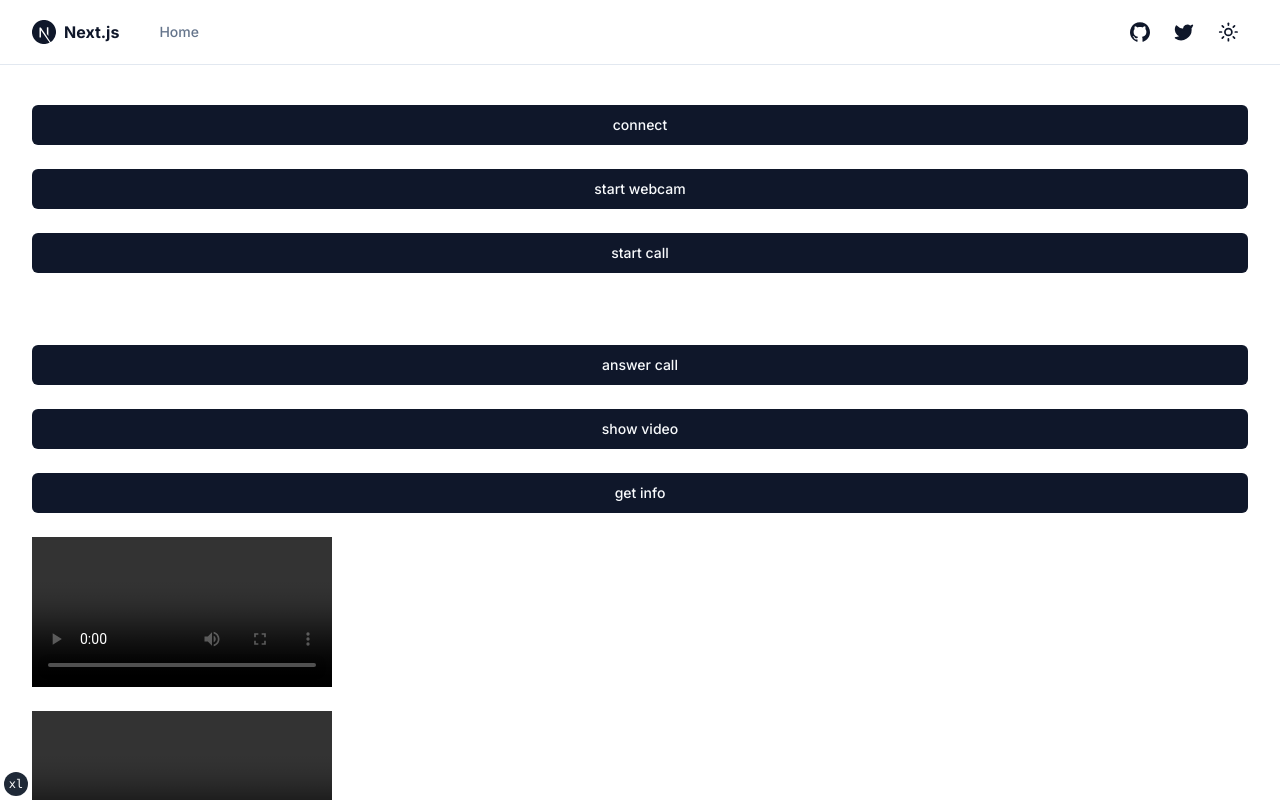
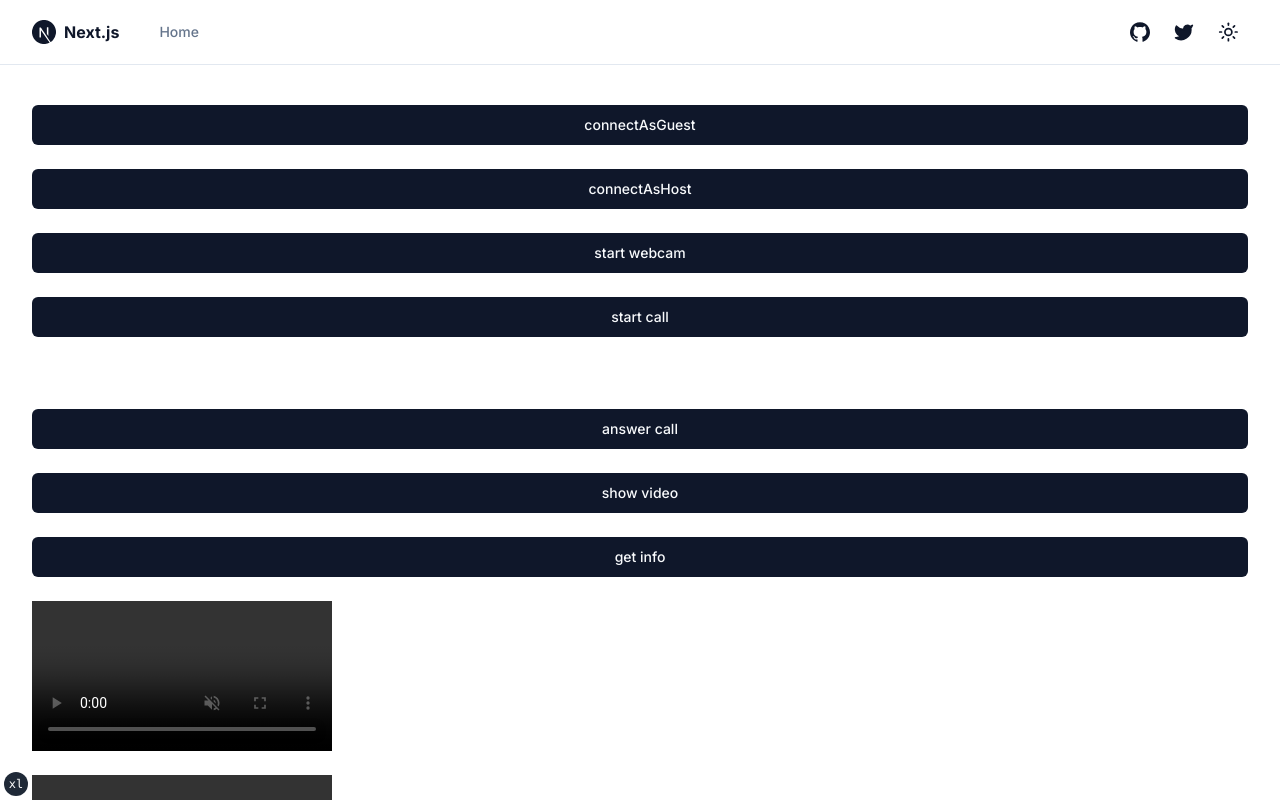
Before and after one commit to calvinusesyourcode/shh, a Next.js app: page / in a window 1280 px wide. Shown: the top 800 px of the page. Built offline with nearby package versions, Linux system fonts and the light colour scheme.

Commit message:
unstable: trying to automate

```diff
--- a/components/webcall.tsx
+++ b/components/webcall.tsx
@@ -3,7 +3,7 @@
 import { Button } from "@/components/ui/button"
 import { servers } from "@/lib/context";
 import { db } from "@/lib/firebase";
-import { collection, doc, setDoc, onSnapshot, getDoc, updateDoc, addDoc } from "firebase/firestore";
+import { collection, doc, setDoc, onSnapshot, getDoc, updateDoc, addDoc, serverTimestamp, query, orderBy, limit, getDocs } from "firebase/firestore";
 
 
 export function Webcall() {
@@ -135,24 +135,188 @@ export function Webcall() {
   }
   const getInfoPls = async () => {
     const theirWebcam: HTMLVideoElement = document.getElementById("their-webcam") as HTMLVideoElement;
-    console.log(theirWebcam.srcObject);
+    let docId;
+    (await getDocs(query(collection(db, 'calls'), orderBy("createdAt","desc"), limit(1)))).forEach((doc => {docId = doc.id}))
+    console.log(docId);
+    }
+
+  const connectAsGuest = async () => {
+    // await startWebcam()
+    pc = new RTCPeerConnection(servers);
+    localStream = await navigator.mediaDevices.getUserMedia({ video: true, audio: true});
+    remoteStream = new MediaStream();
+
+    localStream.getTracks().forEach((track: any) => {
+      pc.addTrack(track, localStream);
+    });
+
+    pc.ontrack = (e: any) => {
+      e.streams[0].getTracks().forEach((track: any) => {
+        console.log("TRYING TO DISPLAY REMOTE STREAM");
+        console.log(track);
+        const hello = remoteStream.addTrack(track);
+        console.log(hello)
+      });
+    }
+    const myWebcam: HTMLVideoElement = document.getElementById("my-webcam") as HTMLVideoElement;
+
+
+    console.log(localStream);
+    console.log(remoteStream);
+    myWebcam.srcObject = localStream;
+    myWebcam.play().catch(error => {
+      console.error(error)
+    });
+    // await answerCall()
+    let callId;
+    (await getDocs(query(collection(db, 'calls'), orderBy("createdAt","desc"), limit(1)))).forEach((doc => {callId = doc.id}))
+    const callInputField: HTMLInputElement = document.getElementById("callInputField") as HTMLInputElement;
+    // callId = "DVBaSUUxPefEmai9B9Fd"
+    if (callId) {callInputField.value = callId}
+    if (!callId) {
+        console.error("callId not found")
+    }
+    const callDoc = doc(collection(db, 'calls'), callId)
+    // const callDocs = query(collection(db, 'calls'))
+    // for (let i = 0, l = callDocs.length; i++) {}
+
+    const answerCandidates = collection(callDoc, 'answerCandidates');
+    const offerCandidates = collection(callDoc, 'offerCandidates');
+
+    pc.onicecandidate = async (event: any) => {
+      if (event.candidate) {
+        console.log({event_candidate2: event.candidate})
+        await setDoc(doc(answerCandidates), {...event.candidate.toJSON()})
+      }
+    }
+
+    const callData: any = (await getDoc(callDoc)).data();
+    const offerDescription = callData.offer;
+    await pc.setRemoteDescription(new RTCSessionDescription(offerDescription));
+
+    const answerDescription = await pc.createAnswer();
+    await pc.setLocalDescription(answerDescription);
+
+    const answer = {
+      type: answerDescription.type,
+      sdp: answerDescription.sdp,
+    };
+
+    await updateDoc(callDoc, {answer});
+
+    onSnapshot(offerCandidates, (snapshot) => {
+      snapshot.docChanges().forEach((change) => {
+        console.log(change);
+        if (change.type === 'added') {
+          console.log({change_doc_data_2: change.doc.data()})
+          let data = change.doc.data();
+          pc.addIceCandidate(new RTCIceCandidate(data));
+        }
+      })
+    })
+    // await showVideo()
+    console.log("PROVING TRACKS ARE AVAILABLE");
+    console.log(remoteStream.getTracks());
+    console.log(remoteStream);
+    const theirWebcam: HTMLVideoElement = document.getElementById("their-webcam") as HTMLVideoElement;
+    theirWebcam.srcObject = remoteStream;
+
+    theirWebcam.play().catch(error => {
+      console.error(error)
+    });
   }
+  const connectAsHost = async () => {
+    //startWebcam
+    pc = new RTCPeerConnection(servers);
+    localStream = await navigator.mediaDevices.getUserMedia({ video: true, audio: true});
+    remoteStream = new MediaStream();
 
-  const connect = async () => {
-    await answerCall()
-    await showVideo()
+    localStream.getTracks().forEach((track: any) => {
+      pc.addTrack(track, localStream);
+    });
+
+    pc.ontrack = (e: any) => {
+      e.streams[0].getTracks().forEach((track: any) => {
+        console.log("TRYING TO DISPLAY REMOTE STREAM");
+        console.log(track);
+        const hello = remoteStream.addTrack(track);
+        console.log(hello)
+      });
+    }
+    const myWebcam: HTMLVideoElement = document.getElementById("my-webcam") as HTMLVideoElement;
+
+
+    console.log(localStream);
+    console.log(remoteStream);
+    myWebcam.srcObject = localStream;
+    myWebcam.play().catch(error => {
+      console.error(error)
+    });
+    //startCall
+    const callDoc = collection(db, 'calls');
+    const callId = (await addDoc(callDoc, {})).id;
+    const callInputField: HTMLInputElement = document.getElementById("callInputField") as HTMLInputElement;
+    callInputField.value = callId;
+
+    const offerCandidates = collection(doc(callDoc, callId), 'offerCandidates');
+    const answerCandidates = collection(doc(callDoc, callId), 'answerCandidates');
+
+
+    pc.onicecandidate = async (event: any) => {
+      if (event.candidate) {
+        console.log({event_candidate1: event.candidate});
+        await setDoc(doc(offerCandidates), {...event.candidate.toJSON()})
+      }
+    }
+
+    const offerDescription = await pc.createOffer();
+    await pc.setLocalDescription(offerDescription);
+
+    await updateDoc(doc(callDoc, callId), { createdAt: serverTimestamp(), offer: {sdp: offerDescription.sdp, type: offerDescription.type }})
+
+    onSnapshot(doc(callDoc, callId), (snapshot) => {
+      const data = snapshot.data();
+      console.log(data);
+      if (!pc.currentRemoteDescription && data?.answer) {
+        console.log({data_answer1: data.answer});
+        const answerDescription = new RTCSessionDescription(data.answer);
+        pc.setRemoteDescription(answerDescription);
+      }
+    })
+
+    onSnapshot(answerCandidates, (snapshot) => {
+      snapshot.docChanges().forEach((change) => {
+        if (change.type === 'added') {
+          console.log({change_doc_data1: change.doc.data()});
+          const candidate = new RTCIceCandidate(change.doc.data());
+          pc.addIceCandidate(candidate);
+        }
+      })
+    })
+    //showVideo
+    console.log("PROVING TRACKS ARE AVAILABLE");
+    console.log(remoteStream.getTracks());
+    console.log(remoteStream);
+    const theirWebcam: HTMLVideoElement = document.getElementById("their-webcam") as HTMLVideoElement;
+    theirWebcam.srcObject = remoteStream;
+
+    theirWebcam.play().catch(error => {
+      console.error(error)
+    });
+
   }
 
   return (
     <>
-      <Button onClick={() => {startWebcam()}}>connect</Button>
+      <Button onClick={() => {connectAsGuest()}}>connectAsGuest</Button>
+      <Button onClick={() => {connectAsHost()}}>connectAsHost</Button>
       <Button onClick={() => {startWebcam()}}>start webcam</Button>
       <Button onClick={() => {startCall()}}>start call</Button>
       <input id="callInputField" />
       <Button onClick={() => {answerCall()}}>answer call</Button>
       <Button onClick={() => {showVideo()}}>show video</Button>
       <Button onClick={() => {getInfoPls()}}>get info</Button>
-      <video id="my-webcam" controls>
+      <video id="my-webcam" controls muted>
       </video>
       <video id="their-webcam" controls>
       </video>
--- a/lib/firebase.ts
+++ b/lib/firebase.ts
@@ -1,6 +1,6 @@
 import { initializeApp } from "firebase/app";
 import { getAnalytics } from "firebase/analytics";
-import { getFirestore } from "firebase/firestore";
+import { getFirestore, FieldValue, Timestamp, serverTimestamp } from "firebase/firestore";
 
 const firebaseConfig = {
     apiKey: "AIzaSyCpws1suesuTF_csE3Nwy-QydkajyE5biM",
```
